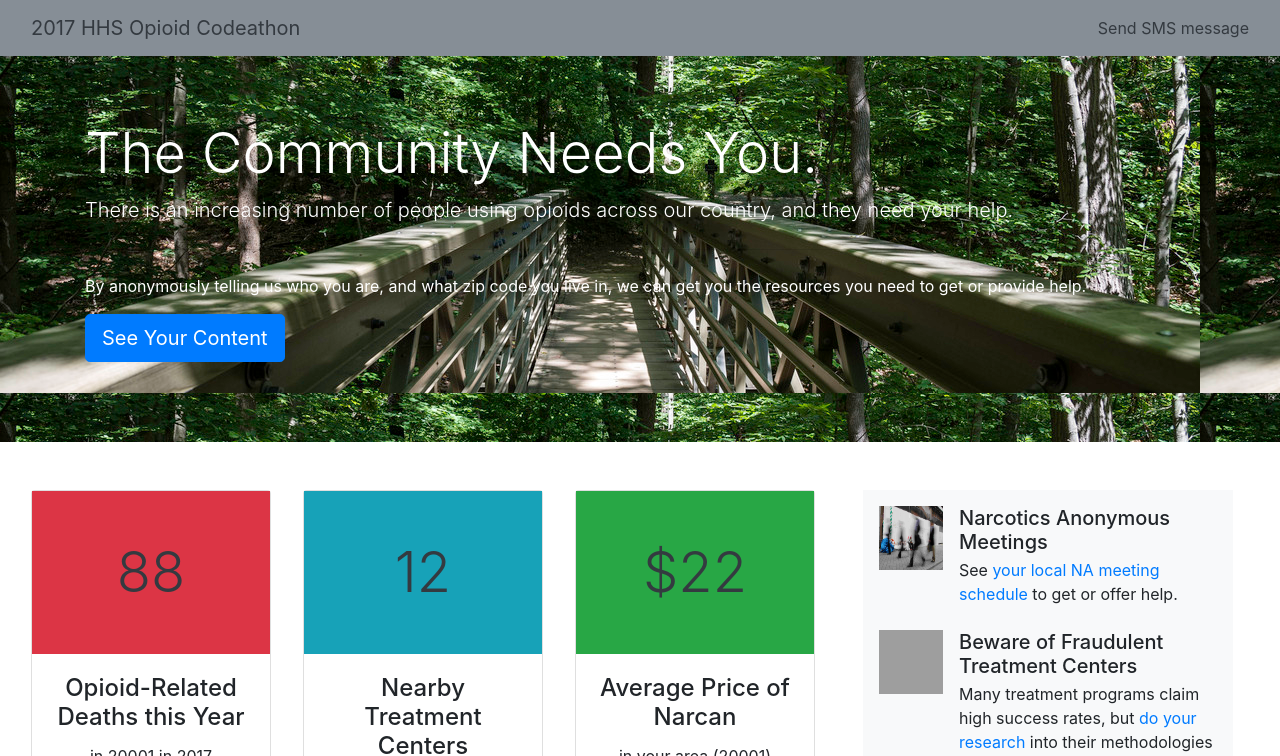
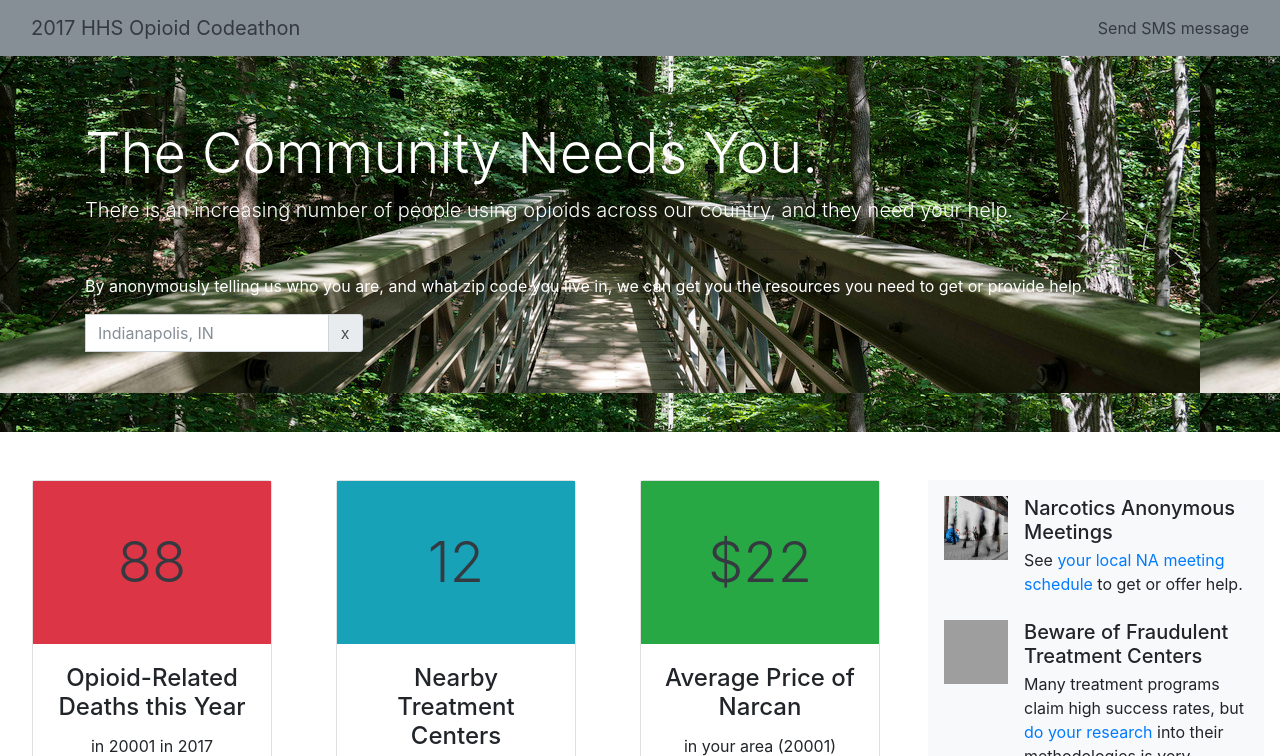
Before and after one commit to booz-allen-hamilton/hhs-opioid-codeathon-treatment, a Jekyll site: the page built from site/dashboard.md, in a window 1280 px wide and 900 px high, cut to the strip 0-756 px from the top of the window. Built offline with Jekyll 4.4.1, drawn with Linux system fonts in a browser that asks for light colours; nearby versions of some CDN libraries; grey boxes are pictures that could not be loaded.

Commit message:
Edits to jumbotron, special_header, etc.

```diff
--- a/site/_includes/jumbotron.html
+++ b/site/_includes/jumbotron.html
@@ -5,7 +5,11 @@
     <hr class="my-4">
     <p>By anonymously telling us who you are, and what zip code you live in, we can get you the resources you need to get or provide help.</p>
     <p class="lead">
-      <a class="btn btn-primary btn-lg" href="#" role="button">See Your Content</a>
+      <div class="input-group w-25">
+        <i class="float-left fa fa-map-marker" aria-hidden="true"></i>
+        <input type="text" class="form-control" aria-label="City, State" placeholder="Indianapolis, IN">
+        <span class="input-group-addon">x</span>
+      </div>
     </p>
   </div>
 </div>
--- a/site/_includes/special_header.html
+++ b/site/_includes/special_header.html
@@ -1,3 +1,4 @@
+<div style="background-image: url('/hhs-codeathon-2017/assets/img/bike-street.jpg');">
   <div class="card text-center">
     <div class="card-header bg-dark text-white">
       The time is now. The knowledge is here. See how you can help.
@@ -28,3 +29,4 @@
       Updated: 15 seconds ago
     </div>
   </div>
+</div>
--- a/site/_layouts/home.html
+++ b/site/_layouts/home.html
@@ -2,27 +2,25 @@
 {% include header.html %}
 {% include jumbotron.html %}
 
-<div class="container-fluid d-flex flex-row justify-content-left">
-  <div class="float-left p-3">
+<div class="d-flex flex-row justify-content-left">
+  <div class="float-left p-3 mx-3">
     {% include card.html %}
   </div>
 
-  <div class="float-left p-3">
+  <div class="float-left p-3 mx-3">
     {% include card_2.html %}
   </div>
 
-  <div class="float-left p-3">
+  <div class="float-left p-3 mx-3">
     {% include card_3.html %}
   </div>
 
-  <div class="p-3 mx-3">
+  <div class="float-left p-3">
     {% include media_list.html %}
   </div>
 </div>
 
-<hr>
-
-<div class="m-5 flex">
+<div class="m-5">
   {% include map_filter.html %}
   {% include map.html %}
 </div>
--- a/site/assets/css/overrides.scss
+++ b/site/assets/css/overrides.scss
@@ -1,4 +1,3 @@
 .jumbotron {
     background-image: url('/hhs-codeathon-2017/assets/img/bridge.jpg');
-    background-size: 100%;
 }
```
Lines whose indentation alone changed are shown as unchanged.
